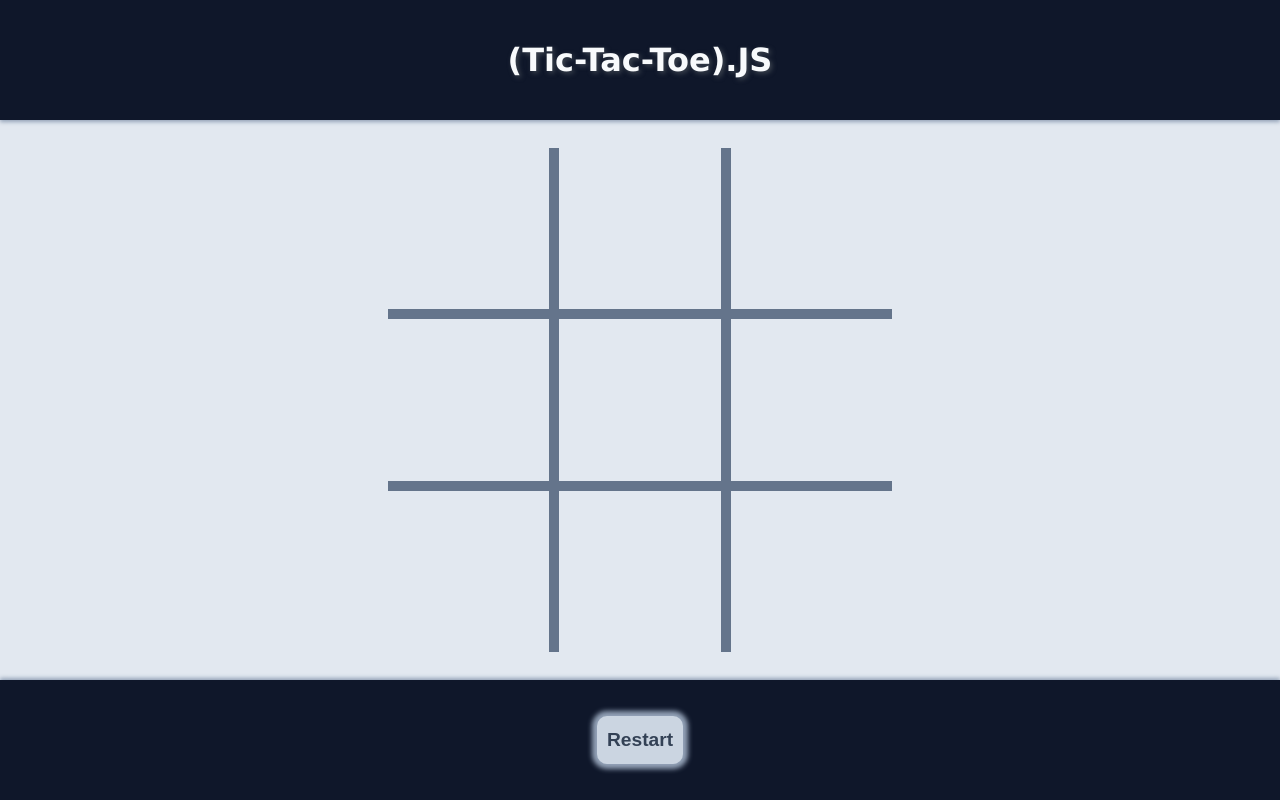
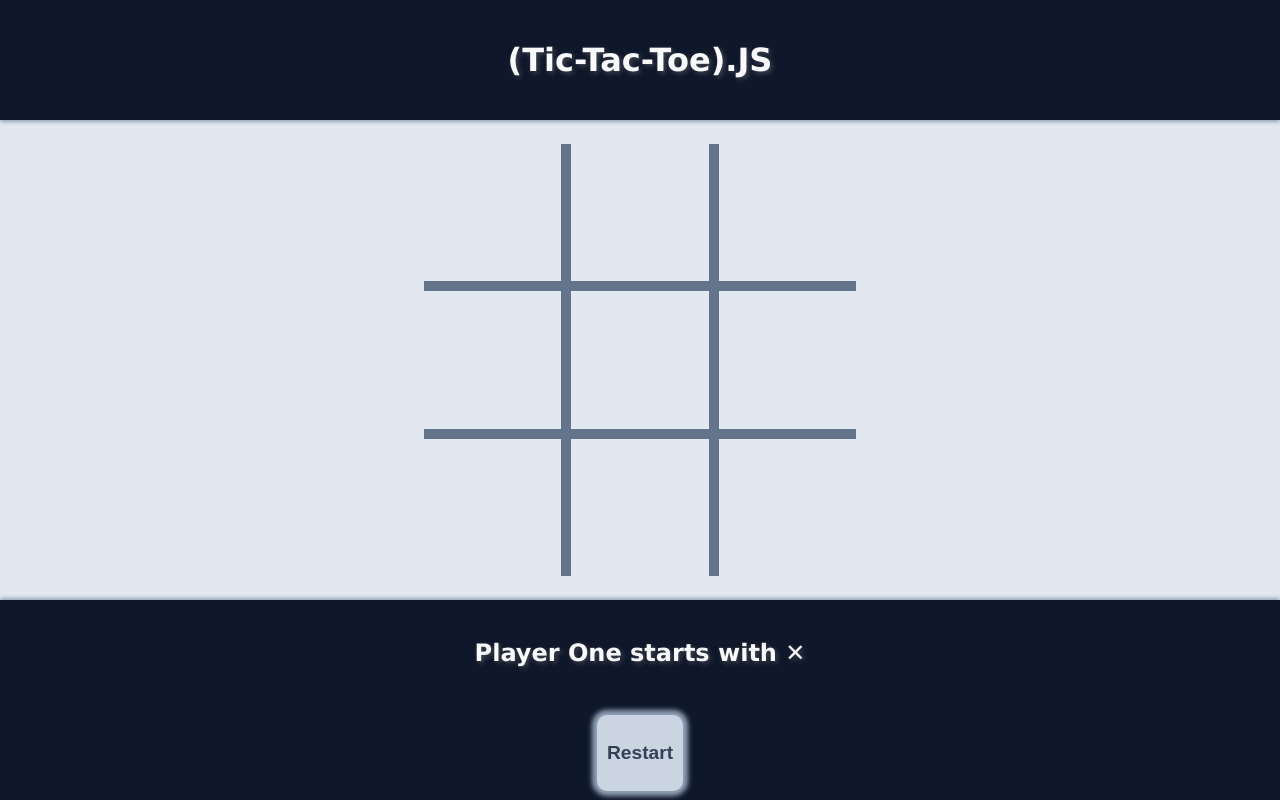
Before and after one commit to erikson84/tic-tac-toe.js, a plain HTML site: page index.html in a window 1280 px wide. Both pictures are taken after a click on the button "Restart". Drawn offline with Linux system fonts and the light colour scheme.

Commit message:
Add message for game status in the footer

```diff
--- a/css/styles.css
+++ b/css/styles.css
@@ -8,7 +8,7 @@ body {
     padding: 0;
     font-family: Verdana, Geneva, Tahoma, sans-serif;
     display: grid;
-    grid-template-rows: 15vh 70vh 15vh;
+    grid-template-rows: 15vh 60vh 25vh;
 }
 
 header,
@@ -16,6 +16,7 @@ footer {
     background-color: #0f172a;
     color: #f8fafc;
     display: flex;
+    flex-direction: column;
     align-items: center;
     justify-content: center;
     text-shadow: 2px 2px 5px #414852;
@@ -30,14 +31,30 @@ footer {
     box-shadow: 0px -2px 4px #94a3b8;
 }
 
-footer > button {
+h2.msg {
+    display: flex;
+    flex: 1;
+    padding: 5px;
+    margin: 0;
+    align-items: center;
+    justify-content: center;
+}
+
+div.button {
+    flex: 1;
+    display: flex;
+    align-items: center;
+    justify-content: center;
+}
+
+.button > button {
     font-size: larger;
     font-weight: bolder;
     background-color: #cbd5e1;
     color: #334155;
     border: 0;
     border-radius: 10px;
-    height: 40%;
+    height: 80%;
     padding: 10px;
     box-shadow: 0px 0px 5px 5px #94a3b8;
 }
--- a/index.html
+++ b/index.html
@@ -26,7 +26,8 @@
         </div>
     </main>
     <footer>
-        <button>Restart</button>
+        <h2 class="msg">Player One starts with ✕</h2>
+        <div class="button"><button>Restart</button></div>
     </footer>
 </body>
 </html>
--- a/js/script.js
+++ b/js/script.js
@@ -1,7 +1,8 @@
 "use strict"
 
 const board = document.querySelector('.board');
-const resetButton = document.querySelector('footer>button');
+const resetButton = document.querySelector('div.button>button');
+const msg = document.querySelector('h2.msg');
 
 board.addEventListener('click', placeSymbol);
 resetButton.addEventListener('click', resetBoard);
@@ -45,7 +46,7 @@ const gameBoard = (function() {
 
     const checkFinish = function() {
         if (checkDrawFinish()) {
-            alert("It's a draw!")
+            msg.textContent = "It's a draw!";
             playable = false;
             return false;
         }
@@ -61,7 +62,6 @@ const gameBoard = (function() {
         const position = cell.dataset.cell;
         let [a, b] = position.split('').map(coord => +coord);
         arrayBoard[a][b] = player.symbol;
-        console.table(arrayBoard);
         return checkFinish();
     };
 
@@ -85,25 +85,31 @@ const gameFlow = (function() {
         return {name, symbol}
     };
 
-    const playerOne = Player('Player One', 'X');
-    const playerTwo = Player('Player Two', 'O')
+    const playerOne = Player('Player One', '✕');
+    const playerTwo = Player('Player Two', '◯')
 
     const players = [playerOne, playerTwo];
 
-    let currentPlayer = 0;
+    let currentPlayerIdx = 0;
+    let player = players[currentPlayerIdx];
 
     const placeSymbol = function(cell) {
-        const player = players[currentPlayer];
         if (cell.textContent === '' && gameBoard.isPlayable()) {
             cell.textContent = player.symbol;
             let result = gameBoard.placeSymbol(cell, player);
-            if (result) alert(player.name + ' has won the game!')
-            currentPlayer = currentPlayer ? 0 : 1;
+            if (result) {
+                msg.textContent = player.name + ' has won the game!'
+                return
+            }
+            currentPlayerIdx = currentPlayerIdx ? 0 : 1;
+            player = players[currentPlayerIdx];
+            msg.textContent = player.name + ' plays with ' + player.symbol;
         }
     }
 
     const restartGame = function() {
-        currentPlayer = 0;
+        currentPlayerIdx = 0;
+        player = players[currentPlayerIdx];
     }
 
     return {placeSymbol, restartGame}
@@ -116,6 +122,7 @@ function placeSymbol(e) {
 
 function resetBoard() {
     board.childNodes.forEach(div => div.textContent = '');
+    msg.textContent = "Player One starts with ✕";
     gameBoard.resetBoard();
     gameFlow.restartGame();
 }
```
